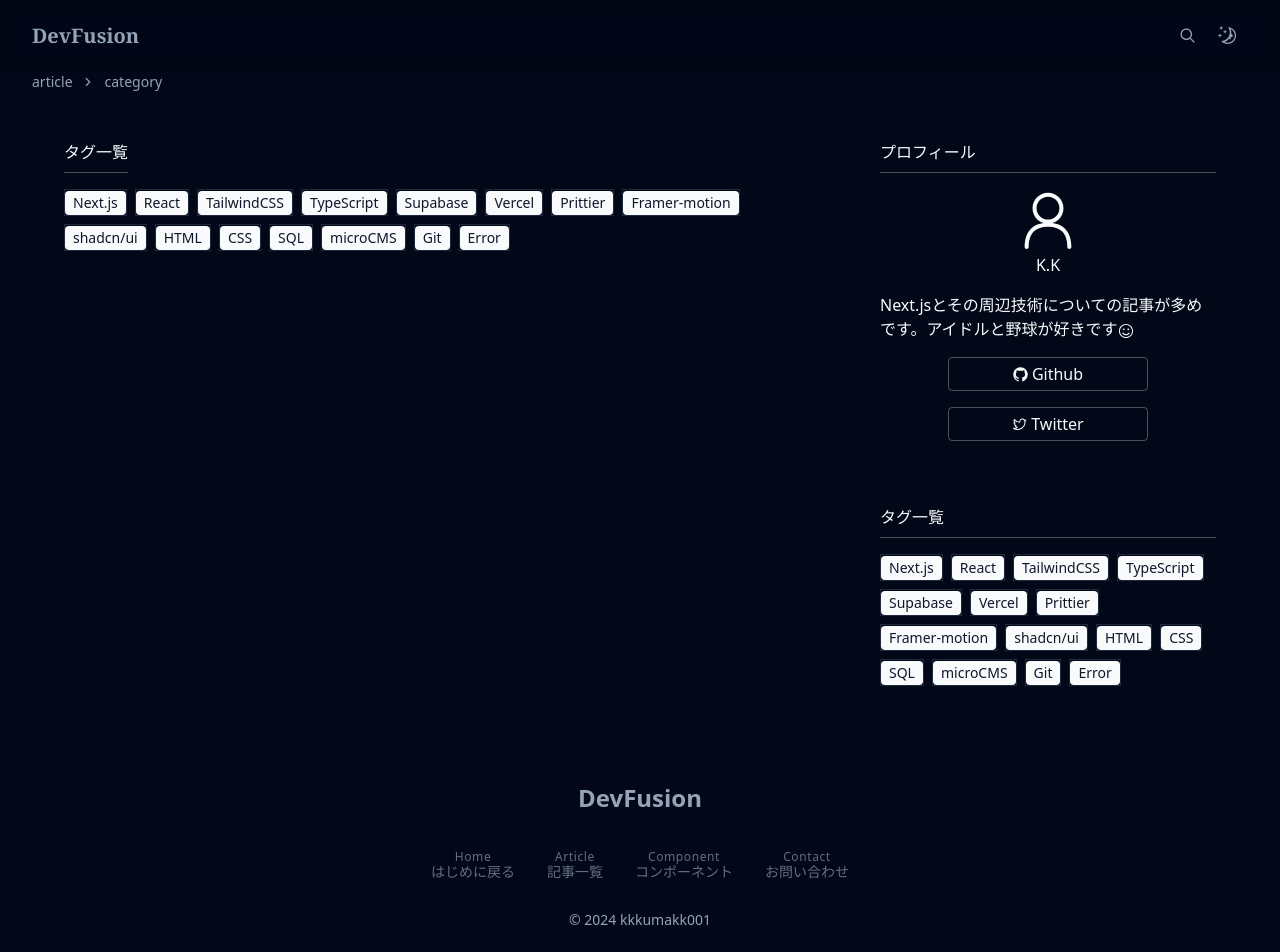
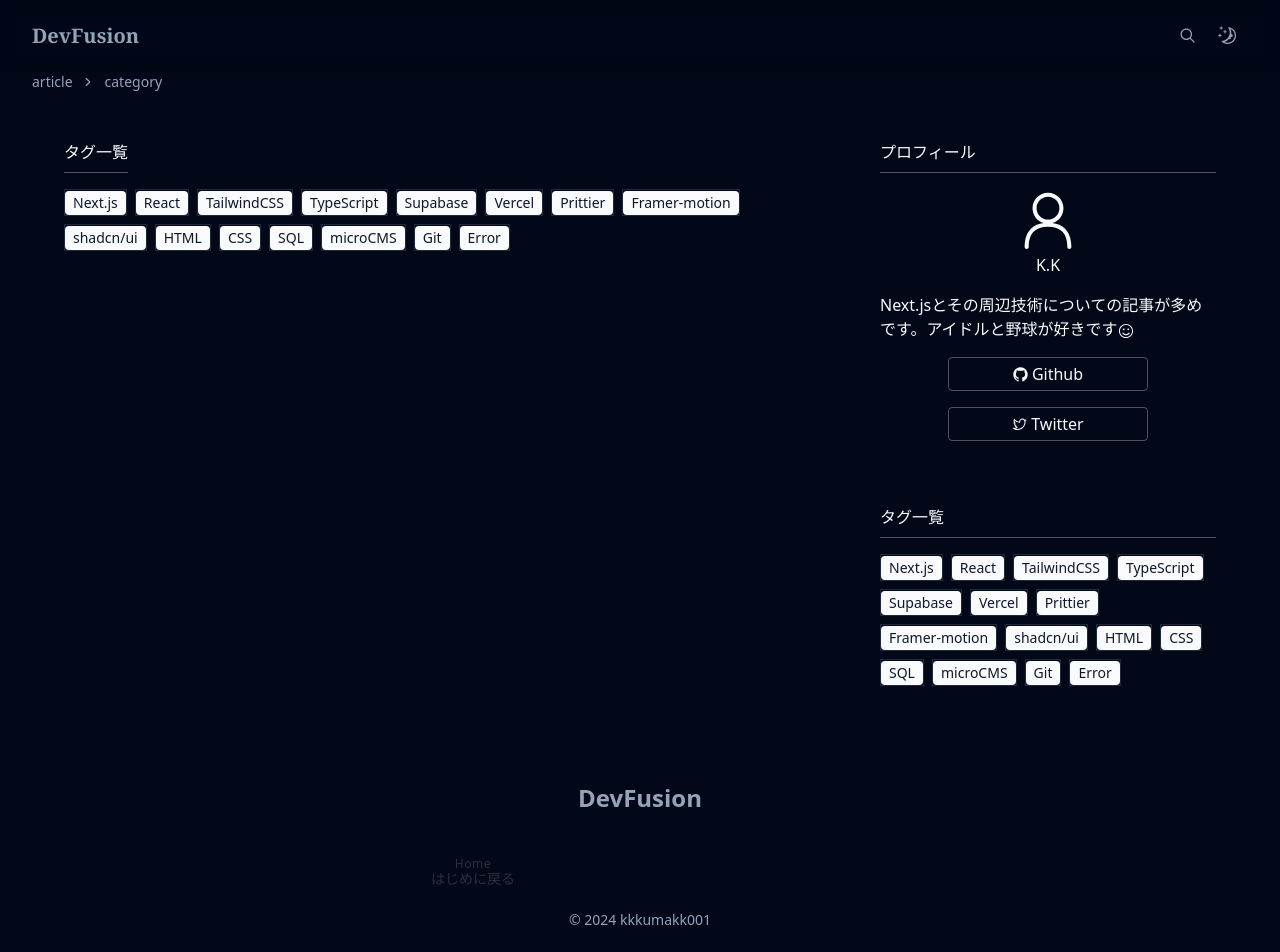
Before and after one commit to kkkumakk001/DevFusion, a Next.js app: page /article/category in a window 1280 px wide. Shown: the top 952 px of the page. Built offline with nearby package versions, Linux system fonts and the light colour scheme.

Commit message:
[refactor]:ナビゲーション変数をグローバルで管理しないようにした
クラス付与のタイミングが遅い？か何かでdelayが上手く効かない
デベロッパーツールで確認したらクラス自体は付与されている

```diff
--- a/components/Footer.tsx
+++ b/components/Footer.tsx
@@ -1,7 +1,13 @@
 "use client";
-import { NAV_LINK } from "@/constants";
+// import { NAV_LINK } from "@/constants";
 import Link from "next/link";
 import React, { useEffect } from "react";
+const NAV_LINK = [
+    { name: "はじめに戻る", ruby: "Home", href: "", delay: "delay-300" },
+    { name: "記事一覧", ruby: "Article", href: "article", delay: "delay-600" },
+    { name: "コンポーネント", ruby: "Component", href: "component", delay: "delay-900" },
+    { name: "お問い合わせ", ruby: "Contact", href: "contact", delay: "delay-1200" },
+];
 
 const Footer = () => {
     useEffect(() => {
--- a/components/Header.tsx
+++ b/components/Header.tsx
@@ -6,7 +6,13 @@ import { ModeToggleButton } from "./ModeToggleButton";
 import NavSheet from "./NavSheet";
 import { MagnifyingGlassIcon } from "@radix-ui/react-icons";
 import { Button } from "./ui/button";
-import { NAV_LINK } from "@/constants";
+// import { NAV_LINK } from "@/constants";
+const NAV_LINK = [
+    { name: "はじめに戻る", ruby: "Home", href: "", delay: "delay-300" },
+    { name: "記事一覧", ruby: "Article", href: "article", delay: "delay-600" },
+    { name: "コンポーネント", ruby: "Component", href: "component", delay: "delay-900" },
+    { name: "お問い合わせ", ruby: "Contact", href: "contact", delay: "delay-1200" },
+];
 
 const Header = () => {
     useEffect(() => {
--- a/components/NavSheet.tsx
+++ b/components/NavSheet.tsx
@@ -5,7 +5,13 @@ import { Sheet, SheetContent, SheetTrigger } from "../components/ui/sheet";
 import Link from "next/link";
 import { HamburgerMenuIcon } from "@radix-ui/react-icons";
 import { cn } from "@/lib/utils";
-import { NAV_LINK } from "@/constants";
+// import { NAV_LINK } from "@/constants";
+const NAV_LINK = [
+    { name: "はじめに戻る", ruby: "Home", href: "", delay: "delay-300" },
+    { name: "記事一覧", ruby: "Article", href: "article", delay: "delay-600" },
+    { name: "コンポーネント", ruby: "Component", href: "component", delay: "delay-900" },
+    { name: "お問い合わせ", ruby: "Contact", href: "contact", delay: "delay-1200" },
+];
 
 export default function NavSheet({ className }: { className?: string }) {
     const [open, setOpen] = useState(false);
--- a/constants/index.ts
+++ b/constants/index.ts
@@ -1,9 +1,11 @@
 export const TOP_NEWS_LIMIT = 3;
 export const NEWS_LIST_LIMIT = 10;
 
-export const NAV_LINK = [
-    { name: "はじめに戻る", ruby: "Home", href: "", delay: "delay-300" },
-    { name: "記事一覧", ruby: "Article", href: "article", delay: "delay-600" },
-    { name: "コンポーネント", ruby: "Component", href: "component", delay: "delay-900" },
-    { name: "お問い合わせ", ruby: "Contact", href: "contact", delay: "delay-1200" },
-];
+// これを各コンポーネントで利用したらdelayが上手く効かない
+// クラス付与のタイミングが遅いのかも
+// export const NAV_LINK = [
+//     { name: "はじめに戻る", ruby: "Home", href: "", delay: "delay-300" },
+//     { name: "記事一覧", ruby: "Article", href: "article", delay: "delay-600" },
+//     { name: "コンポーネント", ruby: "Component", href: "component", delay: "delay-900" },
+//     { name: "お問い合わせ", ruby: "Contact", href: "contact", delay: "delay-1200" },
+// ];
```
